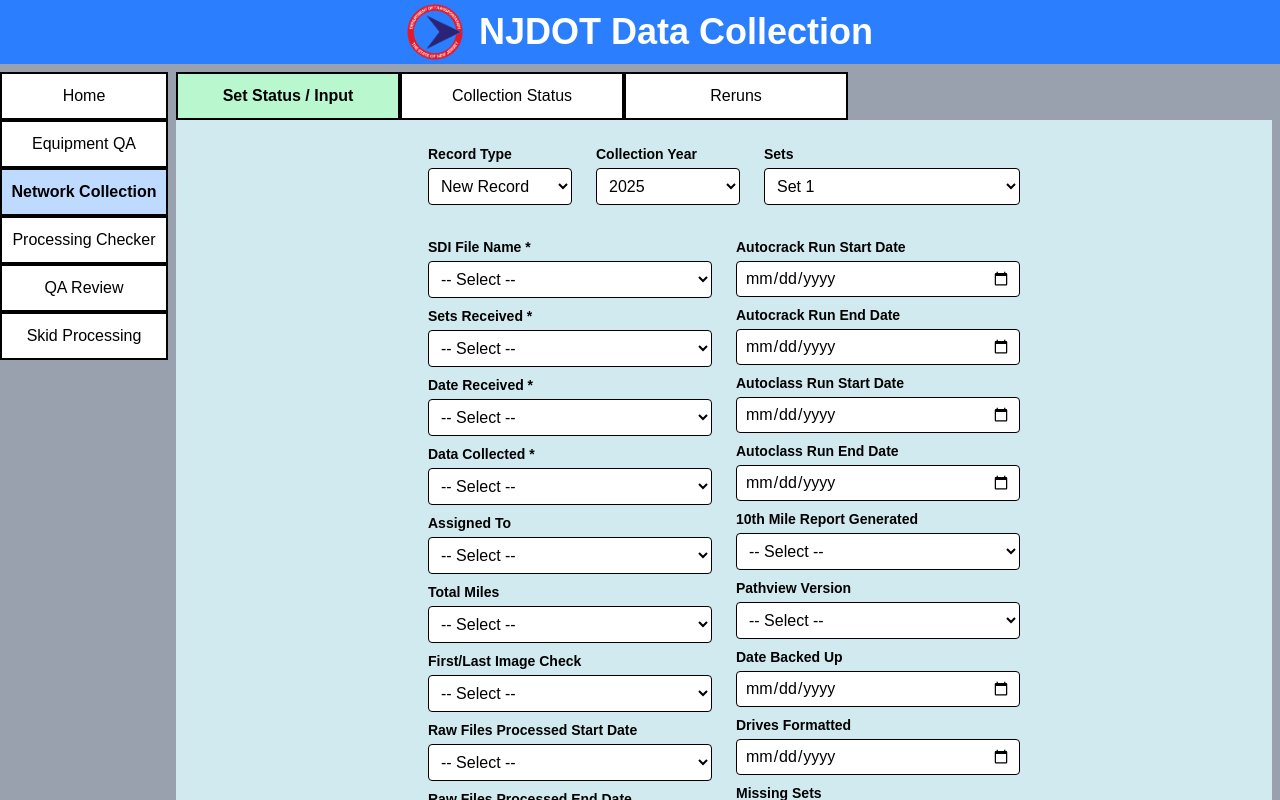
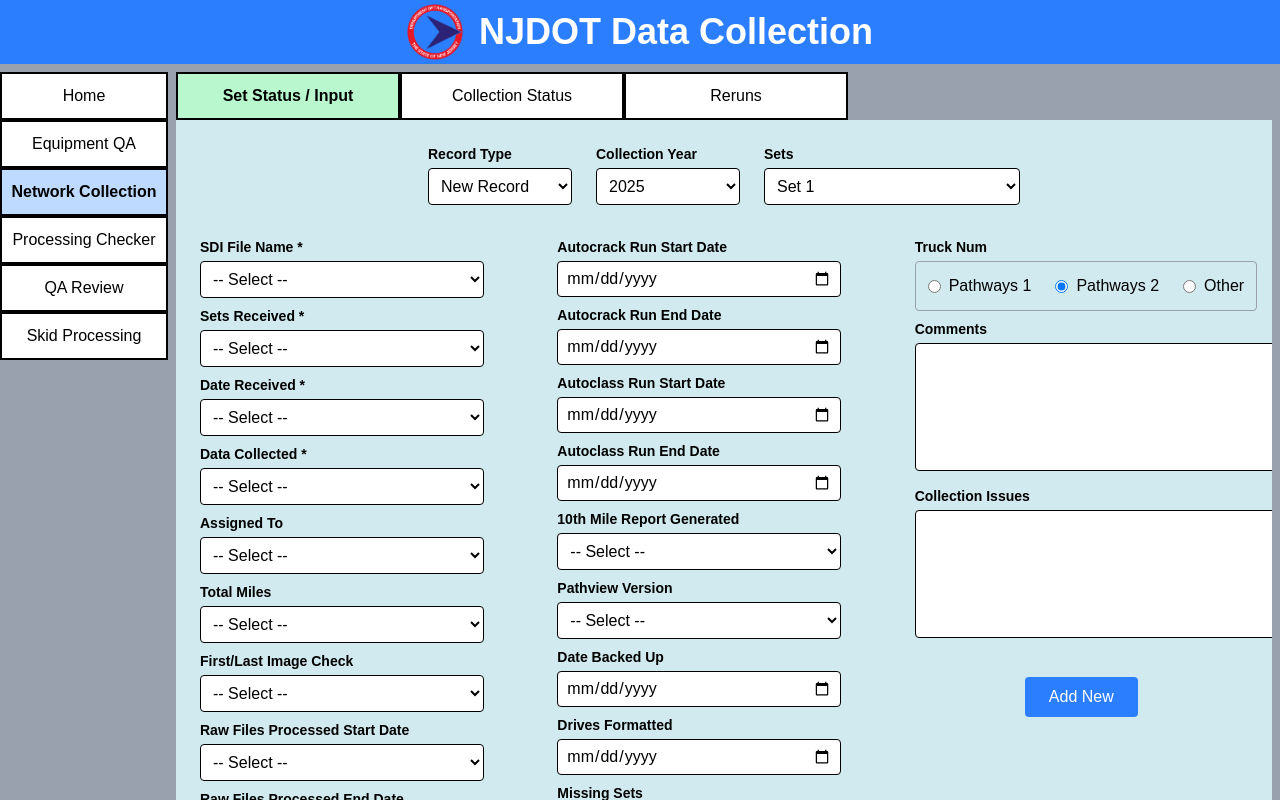
Before and after one commit to TheCheeseMeister/DataCollection-NoAzure, a Next.js app: page /DataCollection-NoAzure/ in a window 1280 px wide. Both pictures are taken after a click on the button "Network Collection". Shown: the top 800 px of the page. Built offline with nearby package versions, Linux system fonts and the light colour scheme; no server answers.

Commit message:
Created form useStatus.

```diff
--- a/app/components/collection.js
+++ b/app/components/collection.js
@@ -42,7 +42,50 @@
 
 function StatusInputForm() {
   const [formData, setFormData] = useState({
+    recordType: "New Record",
+    collectionYear: "",
+    sets: "",
+
+    SDIFileName: "",
+    setsReceived: "",
+    dateReceived: "",
+    dataCollected: "",
+    assignedTo: "",
+    totalMiles: "",
+    imageCheck: "",
+    rawStart: "",
+    rawEnd: "",
+    offsetFixed: "",
+    weather: "",
+    airTemp: "",
+
+    autocrackStart: "",
+    autocrackEnd: "",
+    autoclassStart: "",
+    autoclassEnd: "",
+    tenthMileReport: "",
+    pathviewVersion: "",
+    dateBackedUp: "",
+    drivesFormatted: "",
+    missingSets: "",
+    retestRequired: false,
+    retestSets: "",
+    pavementTemp: "",
+    truckNum: "Pathways 2",
+    comments: "",
+    collectionIssues: ""
   });
+
+  const handleField = (event) => {
+    const { name, value } = event.target;
+
+    setFormData((prevData) => ({
+      ...prevData,
+      [name]: value
+    }));
+
+    console.log(`${name}: ${value}`)
+  }
 
   return(
     <form className='text-black p-6 w-full max-w-6xl mx-auto'>
@@ -51,10 +94,9 @@
           <label className="block text-sm mb-1 font-bold">
               Record Type
           </label>
-          <select className="w-full border p-2 rounded bg-white" onChange={(e) => {
-          }}>
-              <option>New Record</option>
-              <option>Existing Record</option>
+          <select name="recordType" value={formData.recordType} onChange={handleField} className="w-full border p-2 rounded bg-white">
+              <option value="New Record">New Record</option>
+              <option value="Existing Record">Existing Record</option>
           </select>
         </div>
 
@@ -85,7 +127,7 @@
       </div>
 
       <div className="flex justify-center">
-        <div className="grid grid-cols-2 gap-6 w-fit">
+        <div className="grid grid-cols-3 gap-6 w-fit">
           {/* Left Column */}
           <div className="space-y-2">
             <div>
@@ -209,7 +251,7 @@
             </div>
           </div>
 
-          {/* Left Column */}
+          {/* Middle Column */}
           <div className="space-y-2">
             <div>
               <label className="block text-sm mb-1 font-bold">
@@ -321,6 +363,8 @@
             </div>
           </div>
 
+          {/* Right Column */}
+          <div className="space-y-2">
             <div className="w-64">
               <label className="block text-sm mb-1 font-bold">
                 Truck Num
@@ -330,7 +374,10 @@
                 <label className="flex items-center gap-2 whitespace-nowrap">
                   <input
                     type="radio"
-                  name="pavement"
+                    name="truckNum"
+                    value="Pathways 1"
+                    checked={formData.truckNum === "Pathways 1"}
+                    onChange={handleField}
                   />
                   Pathways 1
                 </label>
@@ -338,7 +385,10 @@
                 <label className="flex items-center gap-2 whitespace-nowrap">
                   <input
                     type="radio"
-                  name="pavement"
+                    name="truckNum"
+                    value="Pathways 2"
+                    checked={formData.truckNum === "Pathways 2"}
+                    onChange={handleField}
                   />
                   Pathways 2
                 </label>
@@ -346,10 +396,35 @@
                 <label className="flex items-center gap-2 whitespace-nowrap">
                   <input
                     type="radio"
-                  name="pavement"
+                    name="truckNum"
+                    value="Other"
+                    checked={formData.truckNum === "Other"}
+                    onChange={handleField}
                   />
                   Other
                 </label>
+              </div>
+            </div>
+
+            <div className="w-128">
+              <label className="block text-sm mb-1 font-bold">
+                  Comments
+              </label>
+              <textarea className="w-full border p-2 rounded h-32 bg-white" />
+            </div>
+
+            <div className="w-128">
+              <label className="block text-sm mb-1 font-bold">
+                  Collection Issues
+              </label>
+              <textarea className="w-full border p-2 rounded h-32 bg-white" />
+            </div>
+
+            {/* Button */}
+            <div className="mt-8 flex justify-center">
+                <button type="button" className="bg-blue-500 text-white px-6 py-2 rounded hover:bg-blue-600">
+                  Add New
+                </button>
             </div>
           </div>
         </div>
```
Lines whose indentation alone changed are shown as unchanged.
